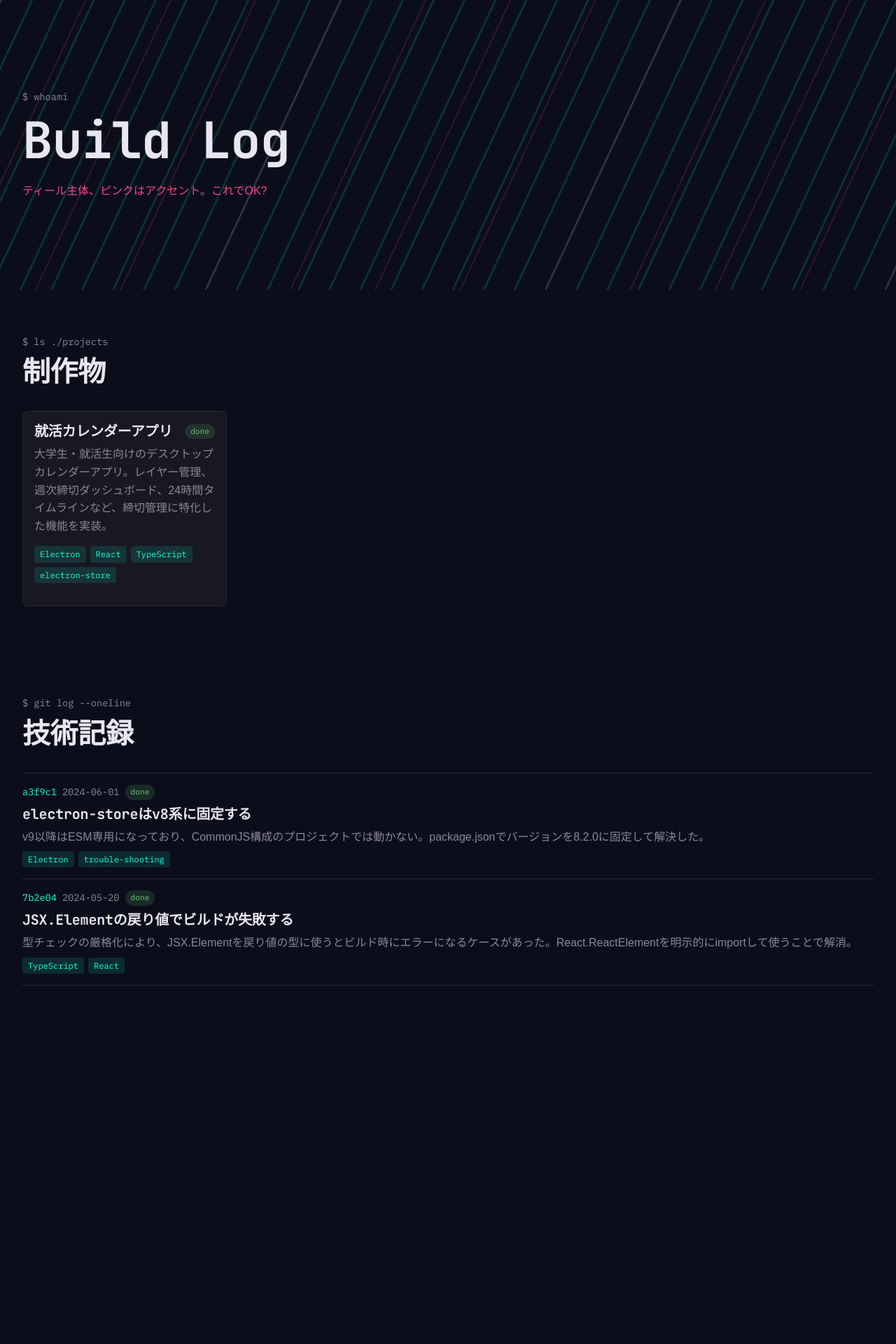
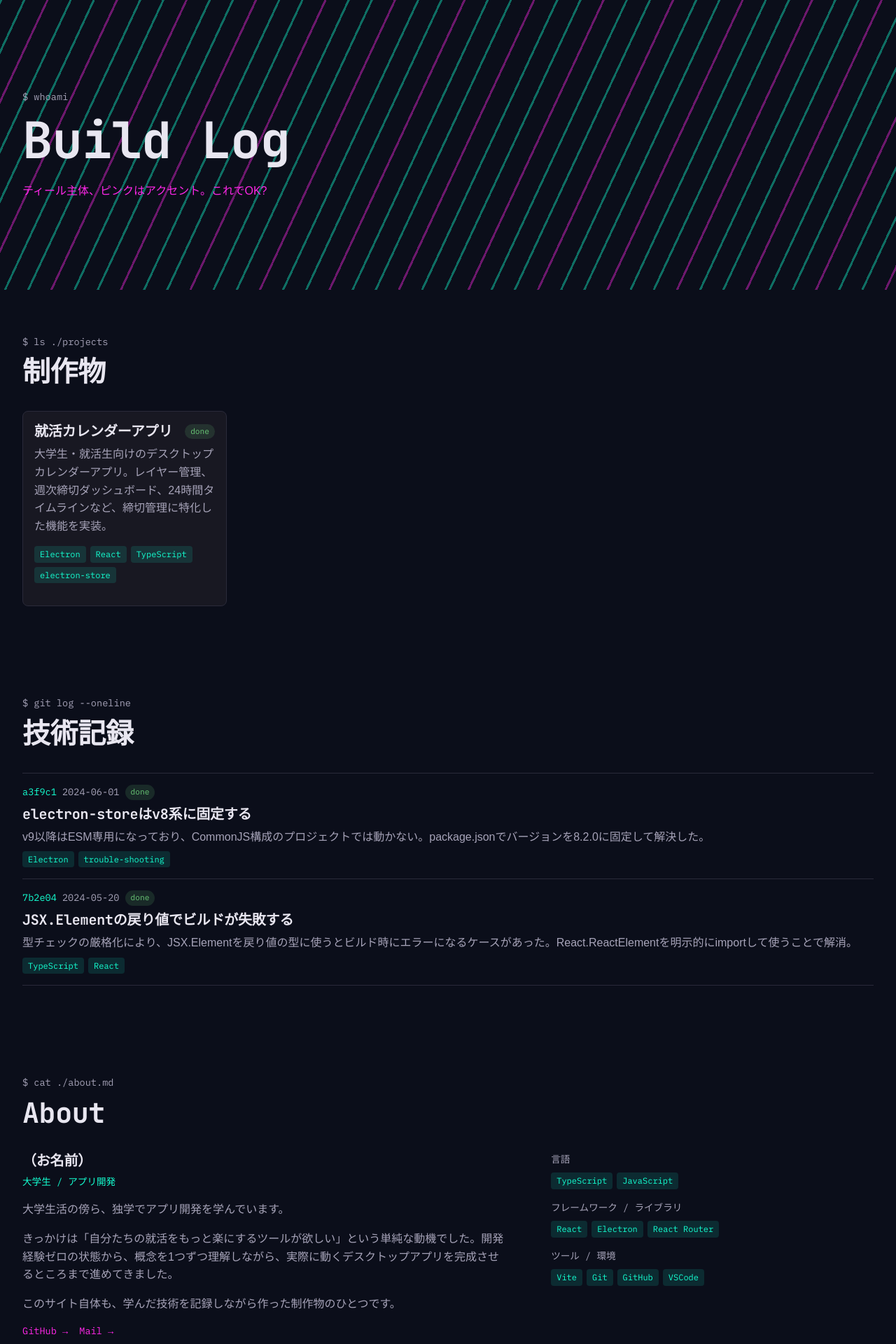
Before and after one commit to tebasakiumai/dev-portfolio, a React (Vite) app: page / in a window 1280 px wide. Shown: the top 1920 px of the page at 70% size. Before the commit the page ends 1472 px from the top, so only its background shows below. Built offline with nearby package versions, Linux system fonts and the light colour scheme; a web font is replaced by a local one.

Commit message:
Add About section, refine hero background pattern and color palette

```diff
--- /dev/null
+++ b/src/components/AboutSection.tsx
@@ -0,0 +1,45 @@
+import { profile } from '../data/profile'
+
+function AboutSection() {
+  return (
+    <section className="about-section">
+      <p className="mono section-eyebrow">$ cat ./about.md</p>
+      <h2>About</h2>
+
+      <div className="about-body">
+        <div className="about-bio">
+          <h3>{profile.name}</h3>
+          <p className="about-role mono">{profile.role}</p>
+
+          {profile.bio.map((paragraph, i) => (
+            <p key={i} className="about-paragraph">
+              {paragraph}
+            </p>
+          ))}
+
+          <div className="about-links">
+            <a href={profile.githubUrl} target="_blank" rel="noreferrer">
+              GitHub →
+            </a>
+            <a href={`mailto:${profile.email}`}>Mail →</a>
+          </div>
+        </div>
+
+        <div className="about-skills">
+          {profile.skills.map((group) => (
+            <div key={group.category} className="skill-group">
+              <p className="skill-category mono">{group.category}</p>
+              <ul className="skill-list">
+                {group.items.map((item) => (
+                  <li key={item}>{item}</li>
+                ))}
+              </ul>
+            </div>
+          ))}
+        </div>
+      </div>
+    </section>
+  )
+}
+
+export default AboutSection
--- /dev/null
+++ b/src/data/profile.ts
@@ -0,0 +1,30 @@
+export interface SkillGroup {
+  category: string
+  items: string[]
+}
+
+export const profile = {
+  name: '（お名前）',
+  role: '大学生 / アプリ開発',
+  bio: [
+    '大学生活の傍ら、独学でアプリ開発を学んでいます。',
+    'きっかけは「自分たちの就活をもっと楽にするツールが欲しい」という単純な動機でした。開発経験ゼロの状態から、概念を1つずつ理解しながら、実際に動くデスクトップアプリを完成させるところまで進めてきました。',
+    'このサイト自体も、学んだ技術を記録しながら作った制作物のひとつです。',
+  ],
+  email: 'your-email@example.com',
+  githubUrl: 'https://github.com/tebasakiumai',
+  skills: [
+    {
+      category: '言語',
+      items: ['TypeScript', 'JavaScript'],
+    },
+    {
+      category: 'フレームワーク / ライブラリ',
+      items: ['React', 'Electron', 'React Router'],
+    },
+    {
+      category: 'ツール / 環境',
+      items: ['Vite', 'Git', 'GitHub', 'VSCode'],
+    },
+  ] satisfies SkillGroup[],
+}
--- a/src/index.css
+++ b/src/index.css
@@ -6,12 +6,12 @@
   --color-border: #2A2A3A;
 
   --color-text: #E8E6F0;
-  --color-text-muted: #8A8798;
+  --color-text-muted: #A6A3B8;   /* 変更前: #8A8798 → 少し明るく */
 
-  --color-accent: #F2478E;       /* ネオンピンク: サブアクセント(1の比率) */
-  --color-accent-dim: #B03370;   /* ピンクの暗め版 */
+  --color-accent: #ff27e9;       /* ネオンピンク: サブアクセント(1の比率) */
+  --color-accent-dim: #ff27e9;   /* ピンクの暗め版 */
   --color-cyan: #14FFD1;         /* ティール: メインアクセント(2の比率) */
-  --color-cyan-dim: #0FBF9C;     /* ティールの暗め版(ホバー等) */
+  --color-cyan-dim: #14FFD1;     /* ティールの暗め版(ホバー等) */
   --color-status-done: #6BCB77;
   --color-status-wip: #E8926B;
 
@@ -43,31 +43,23 @@
 }
 
 .hero::before {
-  /* ティール: 密度高め・メイン */
   content: '';
   position: absolute;
   inset: 0;
   background-image: repeating-linear-gradient(
     115deg,
-    rgba(20, 255, 209, 0.14) 0px,
-    rgba(20, 255, 209, 0.14) 3px,
+    color-mix(in srgb, var(--color-cyan) 40%, transparent) 0px,
+    color-mix(in srgb, var(--color-cyan) 40%, transparent) 3px,
     transparent 3px,
-    transparent 40px
-  );
-  pointer-events: none;
-}
-
-.hero::after {
-  /* ピンク: 密度低め・アクセント */
-  content: '';
-  position: absolute;
-  inset: 0;
-  background-image: repeating-linear-gradient(
-    115deg,
-    rgba(242, 71, 142, 0.16) 0px,
-    rgba(242, 71, 142, 0.16) 2px,
-    transparent 2px,
-    transparent 110px
+    transparent 30px,
+    color-mix(in srgb, var(--color-cyan) 40%, transparent) 30px,
+    color-mix(in srgb, var(--color-cyan) 40%, transparent) 33px,
+    transparent 33px,
+    transparent 60px,
+    color-mix(in srgb, var(--color-accent) 40%, transparent) 60px,
+    color-mix(in srgb, var(--color-accent) 40%, transparent) 63px,
+    transparent 63px,
+    transparent 90px
   );
   pointer-events: none;
 }
@@ -326,3 +318,82 @@ code, .mono {
 .back-link:hover {
   text-decoration: underline;
 }
+
+.about-section {
+  padding: var(--space-lg) var(--space-md);
+}
+
+.about-section h2 {
+  font-size: var(--fs-h2);
+  margin-bottom: var(--space-md);
+}
+
+.about-body {
+  display: grid;
+  grid-template-columns: 1.5fr 1fr;
+  gap: var(--space-lg);
+}
+
+@media (max-width: 720px) {
+  .about-body {
+    grid-template-columns: 1fr;
+    gap: var(--space-md);
+  }
+}
+
+.about-bio h3 {
+  font-size: var(--fs-h3);
+}
+
+.about-role {
+  color: var(--color-cyan);
+  font-size: var(--fs-small);
+  margin: var(--space-xs) 0 var(--space-sm);
+}
+
+.about-paragraph {
+  color: var(--color-text-muted);
+  margin-bottom: var(--space-sm);
+}
+
+.about-links {
+  display: flex;
+  gap: var(--space-sm);
+  margin-top: var(--space-sm);
+}
+
+.about-links a {
+  font-family: var(--font-mono);
+  font-size: var(--fs-small);
+  color: var(--color-accent);
+}
+
+.about-links a:hover {
+  text-decoration: underline;
+}
+
+.skill-group {
+  margin-bottom: var(--space-sm);
+}
+
+.skill-category {
+  color: var(--color-text-muted);
+  font-size: var(--fs-small);
+  margin-bottom: var(--space-xs);
+}
+
+.skill-list {
+  display: flex;
+  flex-wrap: wrap;
+  gap: 6px;
+  list-style: none;
+}
+
+.skill-list li {
+  font-family: var(--font-mono);
+  font-size: 0.75rem;
+  color: var(--color-cyan);
+  background: color-mix(in srgb, var(--color-cyan) 12%, transparent);
+  padding: 2px 8px;
+  border-radius: var(--radius-sm);
+}
--- a/src/pages/Home.tsx
+++ b/src/pages/Home.tsx
@@ -1,5 +1,6 @@
 import ProjectsSection from '../components/ProjectsSection'
 import NotesSection from '../components/NotesSection'
+import AboutSection from '../components/AboutSection'
 
 function Home() {
   return (
@@ -18,6 +19,7 @@ function Home() {
 
       <ProjectsSection />
       <NotesSection />
+      <AboutSection />
     </div>
   )
 }
```
